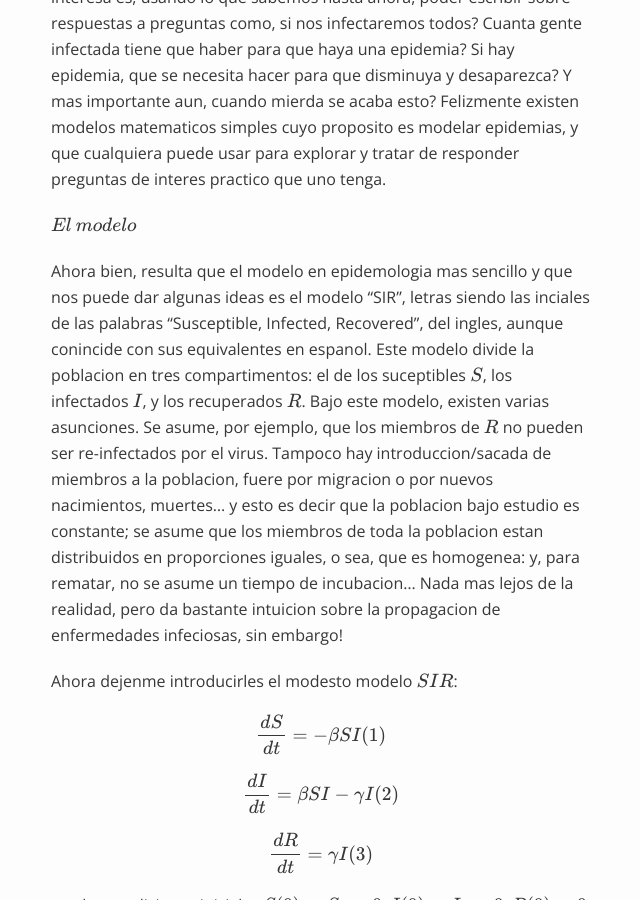
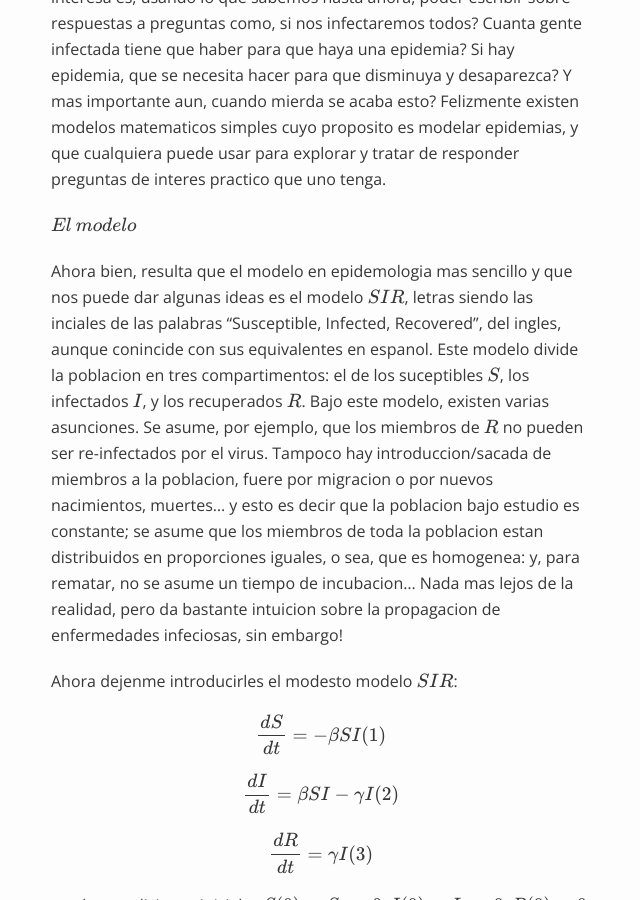
Before and after one commit to Caquita-beep/Caquita-beep.github.io, a Jekyll site: the page built from _posts/2020-03-27-Simulacion-COVID-19-Ecuador-con-modelo-SIR.md, in a window 1280 px wide and 900 px high, scrolled down 1106 px. Shown: the whole window, without its empty margins (319-959 px from the left). Built offline with Jekyll 4.4.1, drawn with Linux system fonts in a browser that asks for light colours; formulas are drawn with MathJax 3; a script that is not in the unit is left out.

```diff
--- a/_posts/2020-03-27-Simulacion-COVID-19-Ecuador-con-modelo-SIR.md
+++ b/_posts/2020-03-27-Simulacion-COVID-19-Ecuador-con-modelo-SIR.md
@@ -19,7 +19,7 @@ Y esto es todo lo que dire sobre la biologia del virus, por el simple hecho que
 
 $El$ $modelo$
 
-Ahora bien, resulta que el modelo en epidemologia mas sencillo y que nos puede dar algunas ideas es el modelo "SIR", letras siendo las inciales de las palabras "Susceptible, Infected, Recovered", del ingles, aunque conincide con sus equivalentes en espanol. Este modelo divide la poblacion en tres compartimentos: el de los suceptibles $S$, los infectados $I$, y los recuperados $R$. Bajo este modelo, existen varias asunciones. Se asume, por ejemplo, que los miembros de $R$ no pueden ser re-infectados por el virus. Tampoco hay introduccion/sacada de miembros a la poblacion, fuere por migracion o por nuevos nacimientos, muertes... y esto es decir que la poblacion bajo estudio es constante; se asume que los miembros de toda la poblacion estan distribuidos en proporciones iguales, o sea, que es homogenea: y, para rematar, no se asume un tiempo de incubacion... Nada mas lejos de la realidad, pero da bastante intuicion sobre la propagacion de enfermedades infeciosas, sin embargo!
+Ahora bien, resulta que el modelo en epidemologia mas sencillo y que nos puede dar algunas ideas es el modelo $SIR$, letras siendo las inciales de las palabras "Susceptible, Infected, Recovered", del ingles, aunque conincide con sus equivalentes en espanol. Este modelo divide la poblacion en tres compartimentos: el de los suceptibles $S$, los infectados $I$, y los recuperados $R$. Bajo este modelo, existen varias asunciones. Se asume, por ejemplo, que los miembros de $R$ no pueden ser re-infectados por el virus. Tampoco hay introduccion/sacada de miembros a la poblacion, fuere por migracion o por nuevos nacimientos, muertes... y esto es decir que la poblacion bajo estudio es constante; se asume que los miembros de toda la poblacion estan distribuidos en proporciones iguales, o sea, que es homogenea: y, para rematar, no se asume un tiempo de incubacion... Nada mas lejos de la realidad, pero da bastante intuicion sobre la propagacion de enfermedades infeciosas, sin embargo!
 
 Ahora dejenme introducirles el modesto modelo $SIR$:
 
```
